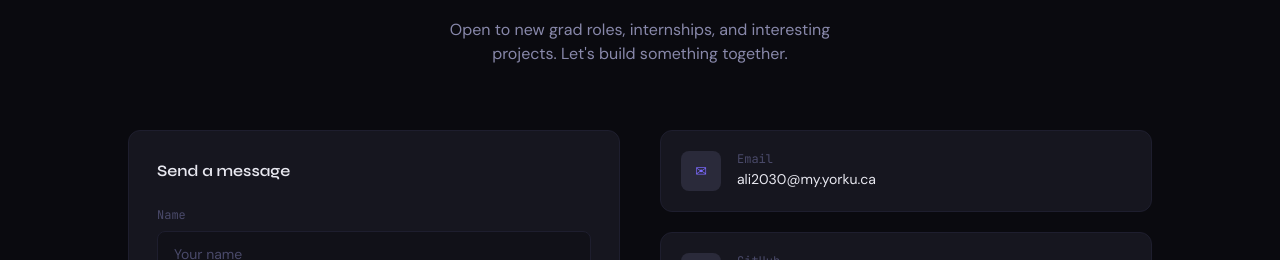
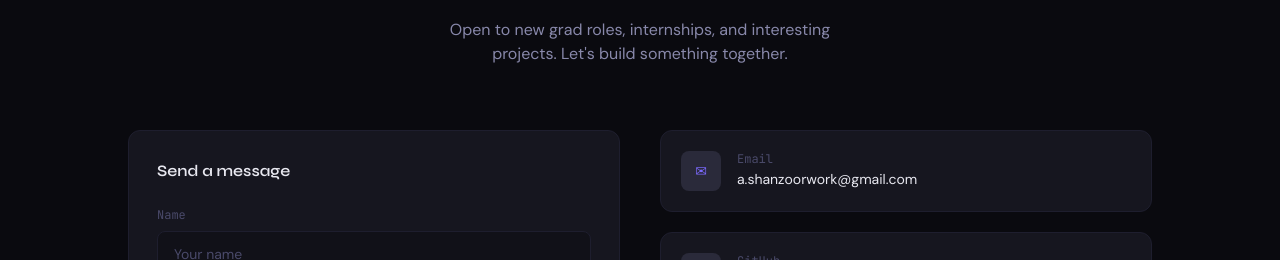
Before and after one commit to AliShandhor/e-portfolio, a Next.js app: page / in a window 1280 px wide. Shown: the part 5236-5496 px from the top of the page. Built offline with nearby package versions, Linux system fonts and the light colour scheme.

Commit message:
add minor fixes

```diff
--- a/data/resume.js
+++ b/data/resume.js
@@ -4,7 +4,7 @@ export const personalInfo = {
   name: "Ali Shandhor",
   title: "Software Engineering Student",
   subtitle: "Intern @ Ciena · Previously @ Ericsson · York University",
-  email: "ali2030@my.yorku.ca",
+  email: "a.shanzoorwork@gmail.com",
   phone: "+1 289-689-0664",
   location: "Ottawa, Canada",
   github: "https://github.com/alishandhor",
@@ -126,7 +126,7 @@ DATABASES   MongoDB · SQL · NoSQL`,
 [2023]     AI Software Development Intern @ Vosyn               Jul 2023 – Oct 2023
              PyTorch · Vision Transformer · Voice synthesis`,
 
-  contact: `EMAIL    ali2030@my.yorku.ca
+  contact: `EMAIL    a.shanzoorwork@gmail.com
 PHONE    +1 289-689-0664
 LOCATION Ottawa, Canada
 GITHUB   https://github.com/alishandhor
```
